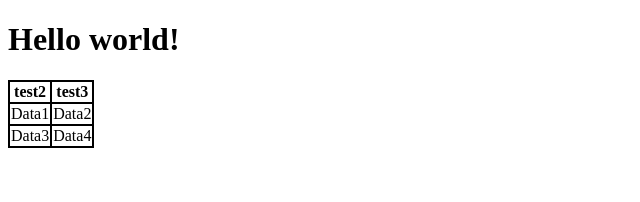
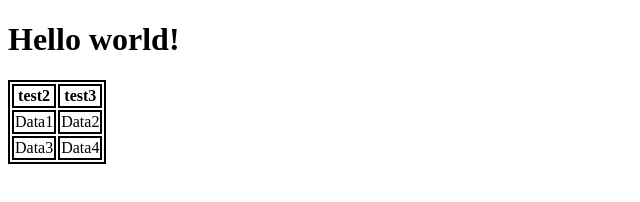
Before and after one commit to mloomets/mloomets.github.io, a plain HTML site: page index.html in a window 1280 px wide. Shown: the whole page, without its empty margins (0-640 px from the left). Drawn offline with Linux system fonts and the light colour scheme.

Commit message:
Testing styling on table

```diff
--- a/index.html
+++ b/index.html
@@ -6,7 +6,7 @@
 	<style>
 		table, th, td {
 			border: 2px solid black;
-			border-collapse: collapse;
+			// border-collapse: collapse;
 		}
 	</style>
 </head>
```
